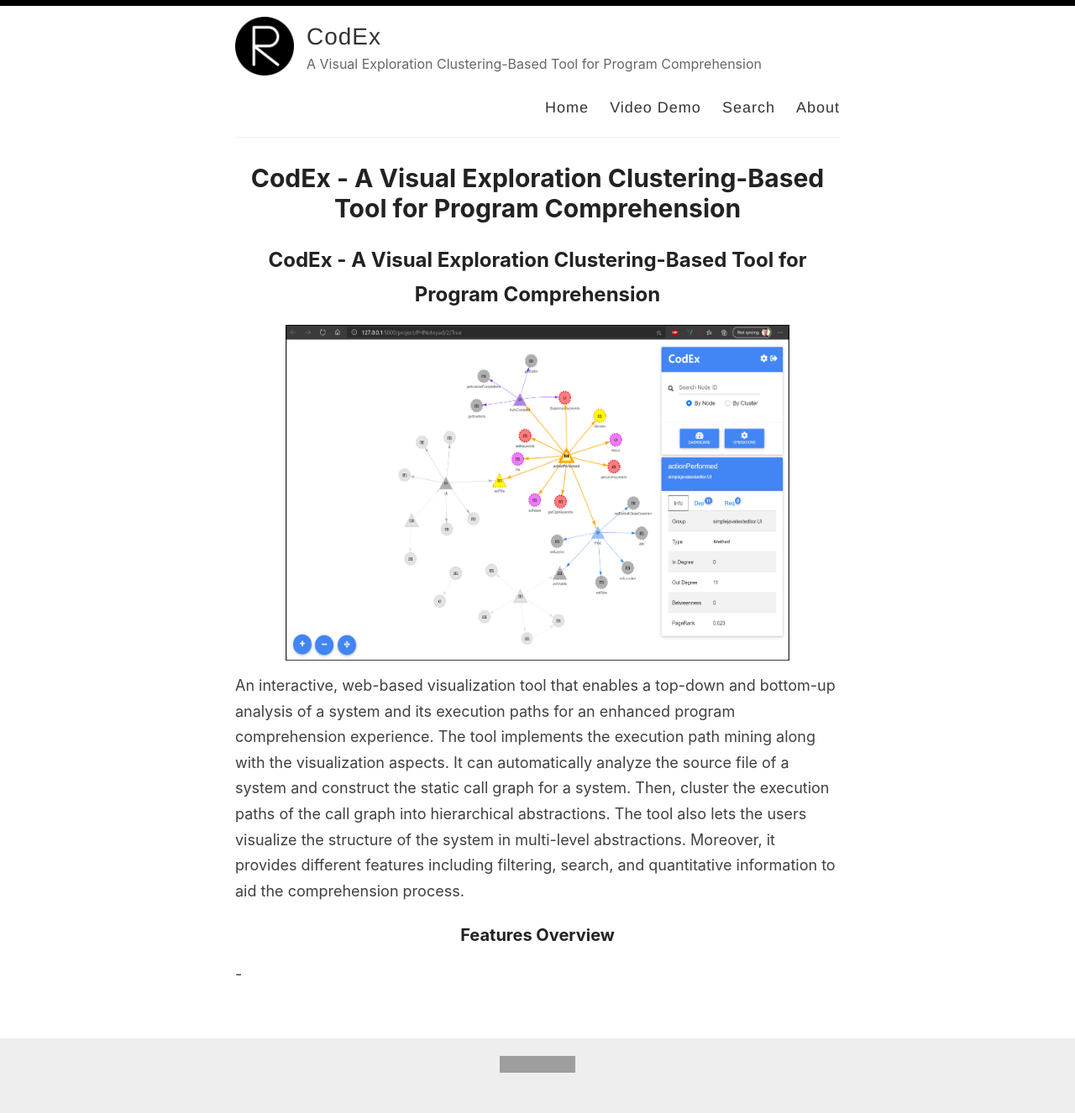
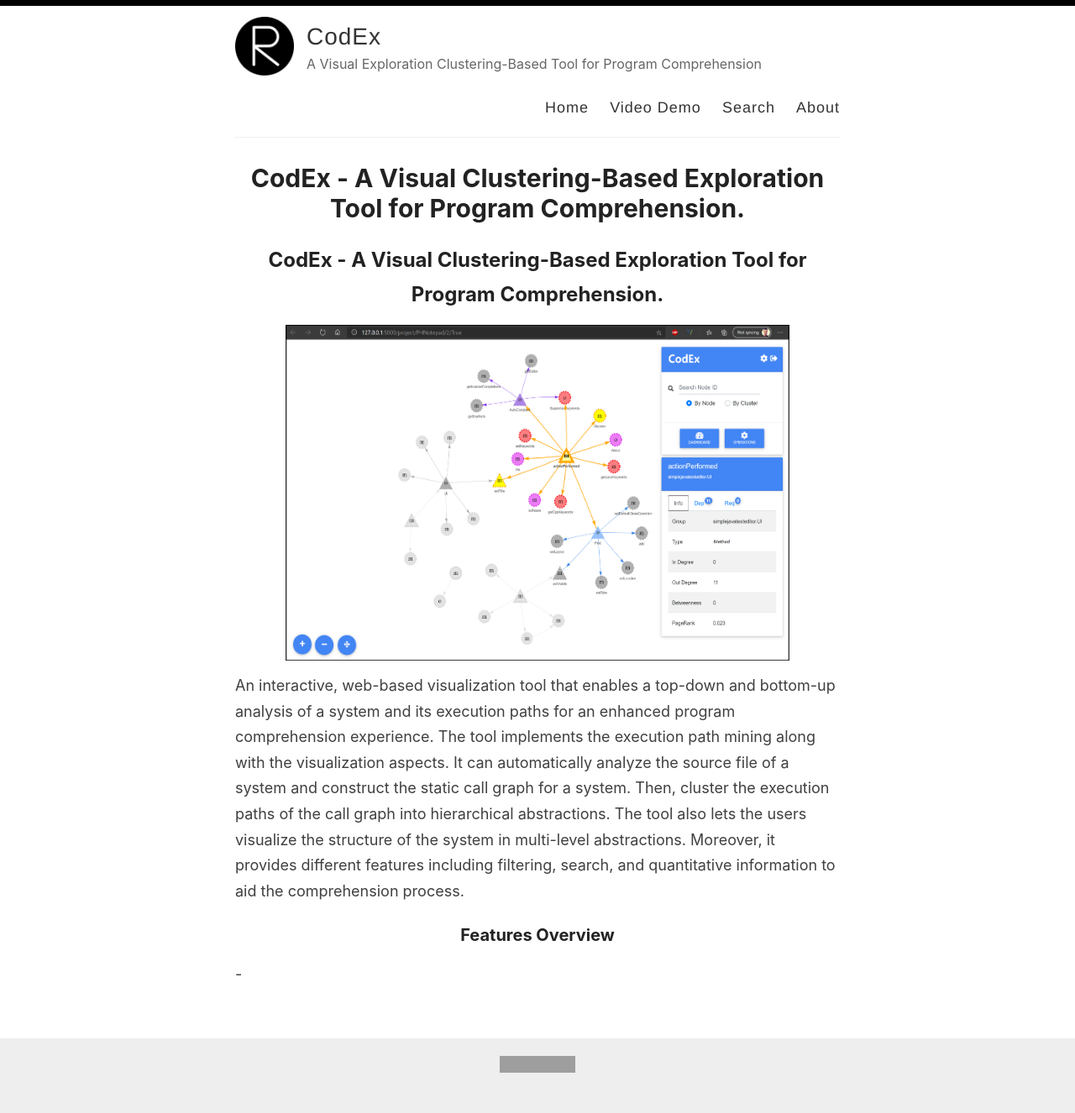
Before and after one commit to RakanAlanazi/CodEx, a Jekyll site: the page built from index.md, in a window 1280 px wide. Shown: the whole page at 84% size. Built offline with Jekyll 4.4.1, drawn with Linux system fonts in a browser that asks for light colours; our own code applies the rules of GitHub Pages for plain Markdown files; the list of posts is cut into pages by our own code; grey boxes are pictures that could not be loaded.

```diff
--- a/index.md
+++ b/index.md
@@ -1,4 +1,4 @@
-## CodEx - A Visual Exploration Clustering-Based Tool for Program Comprehension
+## CodEx - A Visual Clustering-Based Exploration Tool for Program Comprehension.
 
 <img src="https://raw.githubusercontent.com/RakanAlanazi/CodEx/gh-pages/images/interface.png" width="600" height="400" />
 
```
